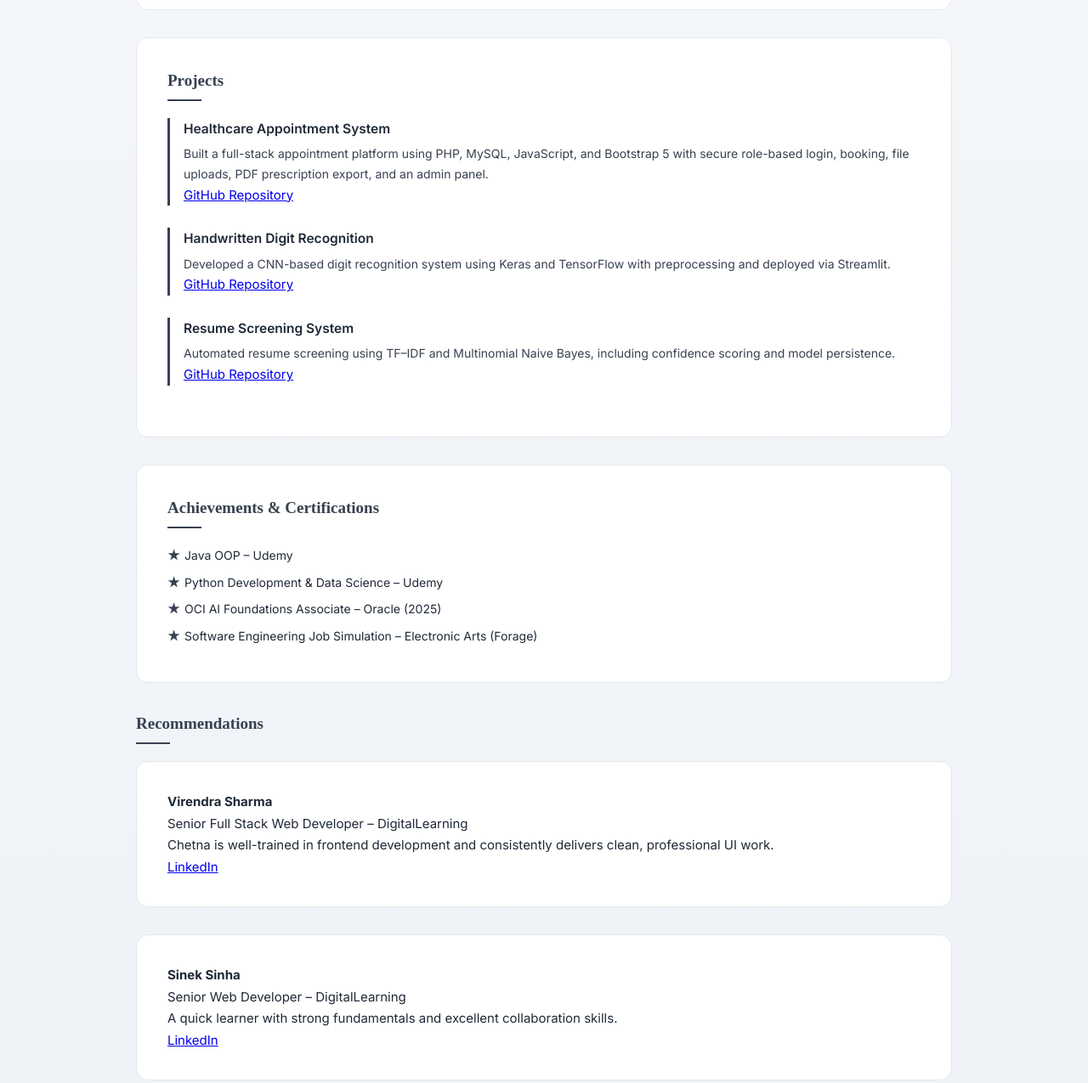
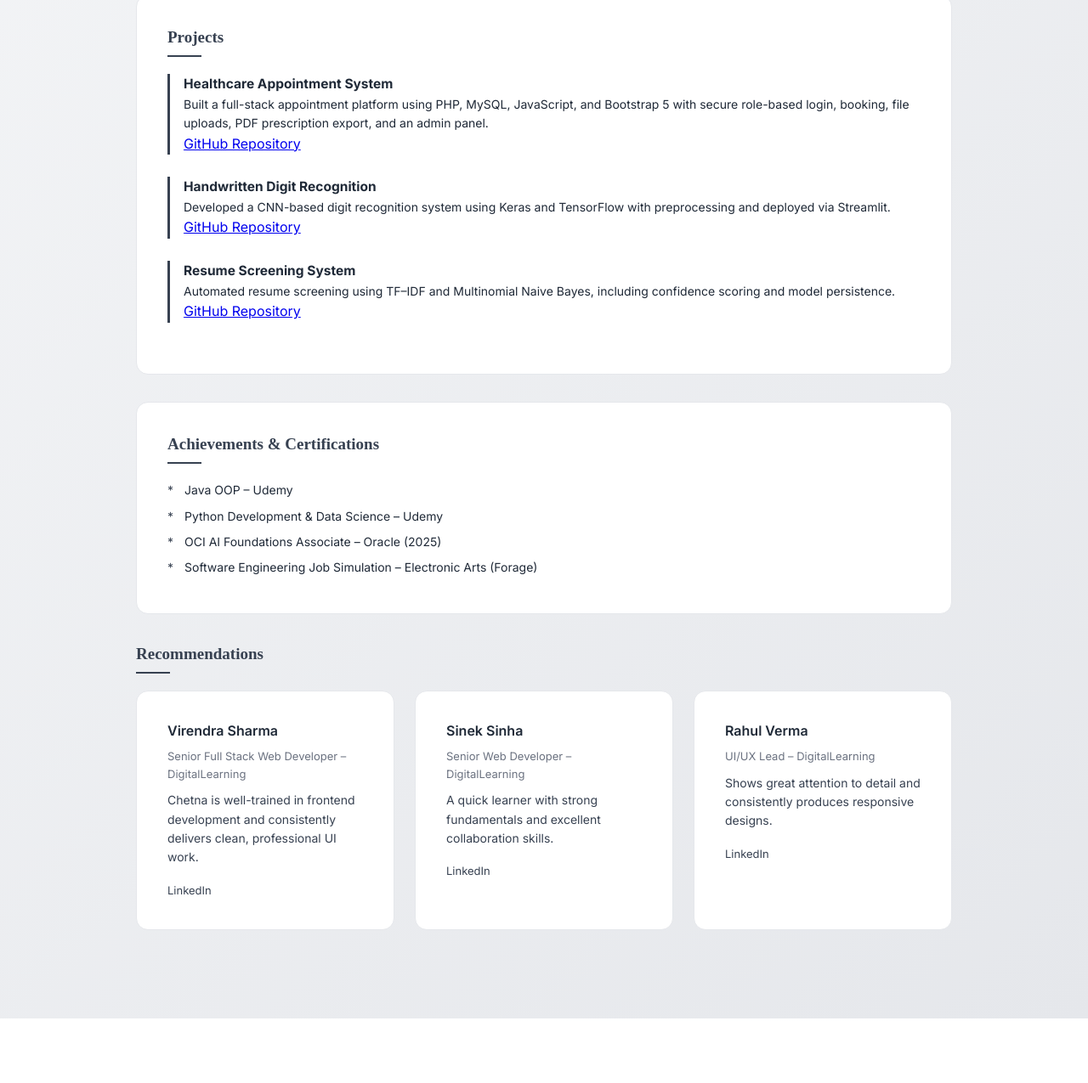
Before and after one commit to Chetna24-uik/ResumeUI, a plain HTML site: page index.html in a window 1280 px wide. Shown: the part 1448-2723 px from the top of the page at 85% size. After the commit the page ends 2647 px from the top, so only its background shows below. Drawn offline with Linux system fonts and the light colour scheme.

Commit message:
Update style.css

```diff
--- a/css/style.css
+++ b/css/style.css
@@ -1,37 +1,38 @@
-
 :root {
   --page-bg-start: #f9fafb;
-  --page-bg-end: #eef2f7;
+  --page-bg-end: #e5e7eb;
 
   --card-bg: #ffffff;
 
   --text-main: #1f2937;
   --text-muted: #6b7280;
 
-  --accent: #374151;          /* neutral slate */
+  --accent: #374151;
   --accent-soft: #e5e7eb;
-
   --border: #e5e7eb;
 }
 
-
+/* =========================
+   RESET
+========================= */
 * {
   margin: 0;
   padding: 0;
   box-sizing: border-box;
 }
 
-
+/* =========================
+   BASE TYPOGRAPHY + BACKGROUND
+========================= */
 body {
-  font-family: 'Inter', system-ui, sans-serif;
+  font-family: 'Inter', sans-serif;
   background: linear-gradient(
-    180deg,
-    var(--page-bg-start),
-    var(--page-bg-end)
+    135deg,
+    var(--page-bg-start) 0%,
+    var(--page-bg-end) 100%
   );
   color: var(--text-main);
-  line-height: 1.7;
-  font-size: 15px;
+  line-height: 1.6;
   padding: 40px 20px;
 }
 
@@ -53,7 +54,9 @@ main {
   }
 }
 
-
+/* =========================
+   CARD (REUSABLE)
+========================= */
 .card {
   background: var(--card-bg);
   border: 1px solid var(--border);
@@ -68,13 +71,14 @@ main {
   box-shadow: 0 14px 28px rgba(31, 41, 55, 0.15);
 }
 
-
+/* =========================
+   HEADER
+========================= */
 .header {
   display: flex;
   align-items: center;
   justify-content: space-between;
   gap: 24px;
-
   background: linear-gradient(
     135deg,
     #f1f5f9 0%,
@@ -82,7 +86,6 @@ main {
     #f8fafc 100%
   );
 }
-
 
 .avatar {
   width: 104px;
@@ -93,7 +96,9 @@ main {
   background: #ffffff;
 }
 
-
+/* =========================
+   HEADER INFO
+========================= */
 .header-info {
   flex: 1;
   text-align: center;
@@ -119,7 +124,9 @@ main {
   margin-top: 4px;
 }
 
-
+/* =========================
+   CONTACT
+========================= */
 .contact {
   display: flex;
   gap: 10px;
@@ -141,7 +148,9 @@ main {
   transform: translateY(-2px);
 }
 
-
+/* =========================
+   SECTION HEADINGS
+========================= */
 h3 {
   font-family: 'Playfair Display', serif;
   font-size: 19px;
@@ -159,6 +168,9 @@ h3::after {
   margin-top: 6px;
 }
 
+/* =========================
+   EDUCATION
+========================= */
 .item {
   padding: 16px 0;
   border-bottom: 1px solid var(--border);
@@ -168,15 +180,9 @@ h3::after {
   border-bottom: none;
 }
 
-.item strong {
-  font-size: 15.5px;
-  font-weight: 600;
-}
-
 .institute {
   font-size: 14px;
   color: var(--text-muted);
-  margin-top: 3px;
 }
 
 .meta {
@@ -184,7 +190,9 @@ h3::after {
   color: #6b7280;
 }
 
-
+/* =========================
+   SKILLS
+========================= */
 .skill-group {
   margin-bottom: 24px;
 }
@@ -193,7 +201,6 @@ h3::after {
   font-size: 15px;
   font-weight: 600;
   margin-bottom: 10px;
-  color: var(--accent);
 }
 
 .badges {
@@ -208,15 +215,11 @@ h3::after {
   border-radius: 999px;
   background: var(--accent-soft);
   color: var(--accent);
-  transition: transform 0.2s ease, box-shadow 0.2s ease;
 }
 
-.badge:hover {
-  transform: translateY(-2px);
-  box-shadow: 0 6px 12px rgba(31, 41, 55, 0.2);
-}
-
-
+/* =========================
+   PROJECTS
+========================= */
 .project {
   margin-bottom: 26px;
   padding-left: 16px;
@@ -225,15 +228,15 @@ h3::after {
 
 .project h4 {
   font-size: 15.5px;
-  font-weight: 600;
 }
 
 .project p {
   font-size: 14px;
-  color: #374151;
-  margin-top: 4px;
 }
 
+/* =========================
+   ACHIEVEMENTS
+========================= */
 .achievement-list {
   list-style: none;
 }
@@ -246,24 +249,65 @@ h3::after {
 }
 
 .achievement-list li::before {
-  content: "★";
+  content: "*";
   position: absolute;
   left: 0;
   color: var(--accent);
-  font-weight: bold;
 }
 
 /* =========================
-   ACCESSIBILITY
+   RECOMMENDATIONS (NEW)
 ========================= */
-a:focus-visible {
-  outline: 2px solid var(--accent);
-  outline-offset: 3px;
+.recommendation-grid {
+  display: grid;
+  grid-template-columns: repeat(3, 1fr); /* Laptop */
+  gap: 24px;
+  margin-bottom: 32px;
 }
 
-@media (max-width: 768px) {
-  body {
-    padding: 20px 14px;
+.recommendation-card h4 {
+  font-size: 16px;
+  font-weight: 600;
+  margin-bottom: 6px;
+}
+
+.recommendation-card .role {
+  font-size: 13px;
+  color: var(--text-muted);
+  margin-bottom: 10px;
+}
+
+.recommendation-card .message {
+  font-size: 14px;
+  color: #374151;
+  margin-bottom: 14px;
+}
+
+.recommendation-card a {
+  font-size: 13px;
+  color: var(--accent);
+  text-decoration: none;
+}
+
+.recommendation-card a:hover {
+  text-decoration: underline;
+}
+
+/* =========================
+   RESPONSIVE
+========================= */
+
+/* Tablet → 2 cards */
+@media (max-width: 900px) {
+  .recommendation-grid {
+    grid-template-columns: repeat(2, 1fr);
+  }
+}
+
+/* Mobile → 1 card */
+@media (max-width: 600px) {
+  .recommendation-grid {
+    grid-template-columns: 1fr;
   }
 
   .header {
@@ -275,8 +319,4 @@ a:focus-visible {
     justify-content: center;
     flex-wrap: wrap;
   }
-
-  .avatar {
-    margin-bottom: 10px;
-  }
 }
```
